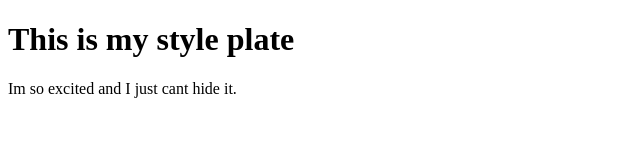
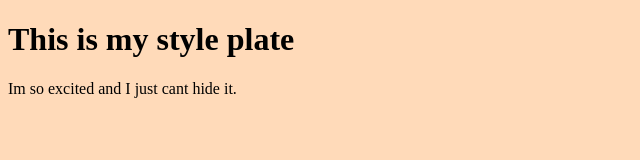
Before and after one commit to skyemoff/WD-assessment-trial1, a plain HTML site: page index.html in a window 1280 px wide. Shown: the whole page, without its empty margins (0-640 px from the left). Drawn offline with Linux system fonts and the light colour scheme.

Commit message:
background colour

```diff
--- a/index.html
+++ b/index.html
@@ -4,6 +4,8 @@
     <head>
 
         <title>My new webpage</title>
+
+        <link rel="stylesheet" href="resources/css/style.css">
 
 
     </head>
--- /dev/null
+++ b/resources/css/style.css
@@ -0,0 +1,3 @@
+body {
+    background-color: peachpuff
+}
```
